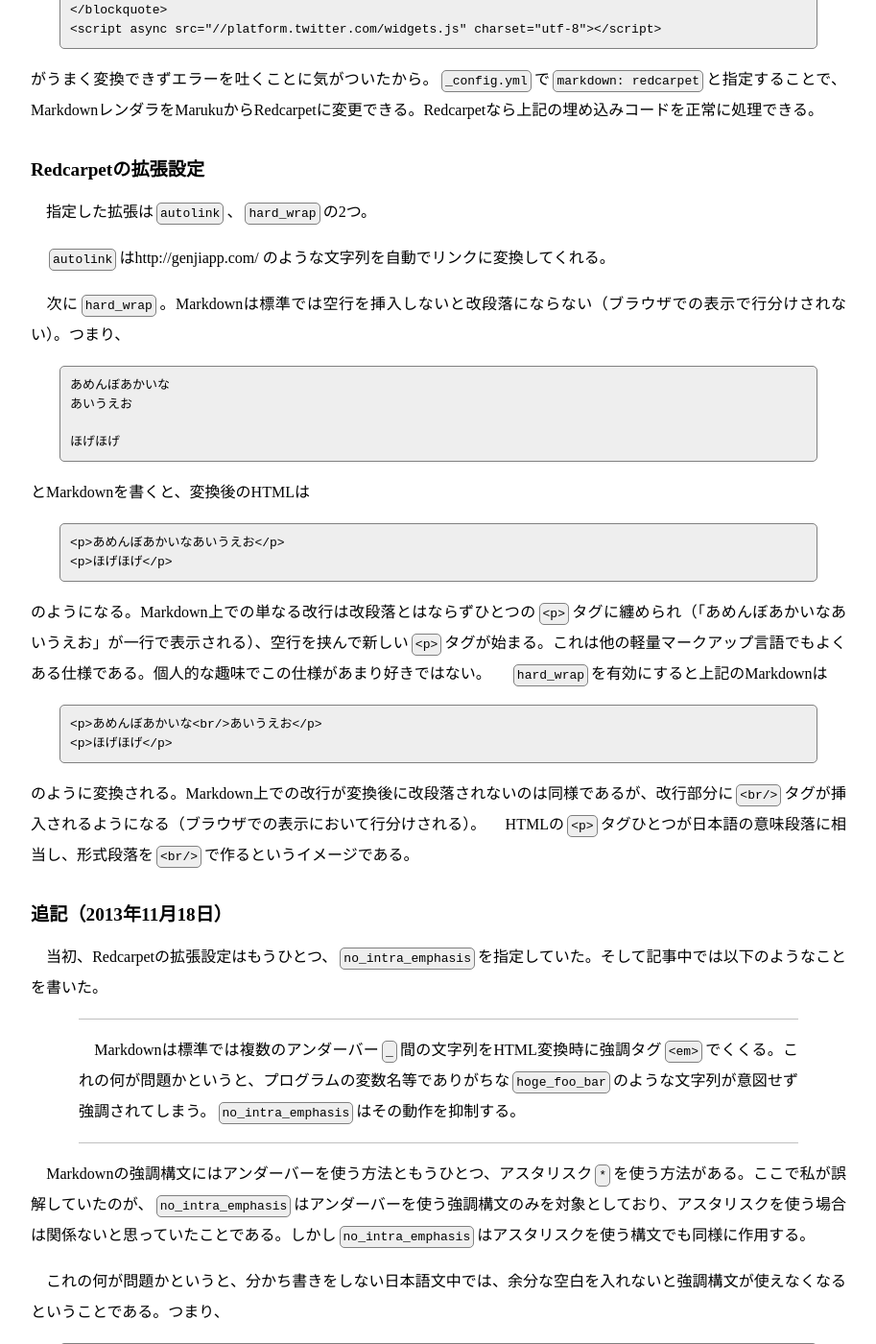
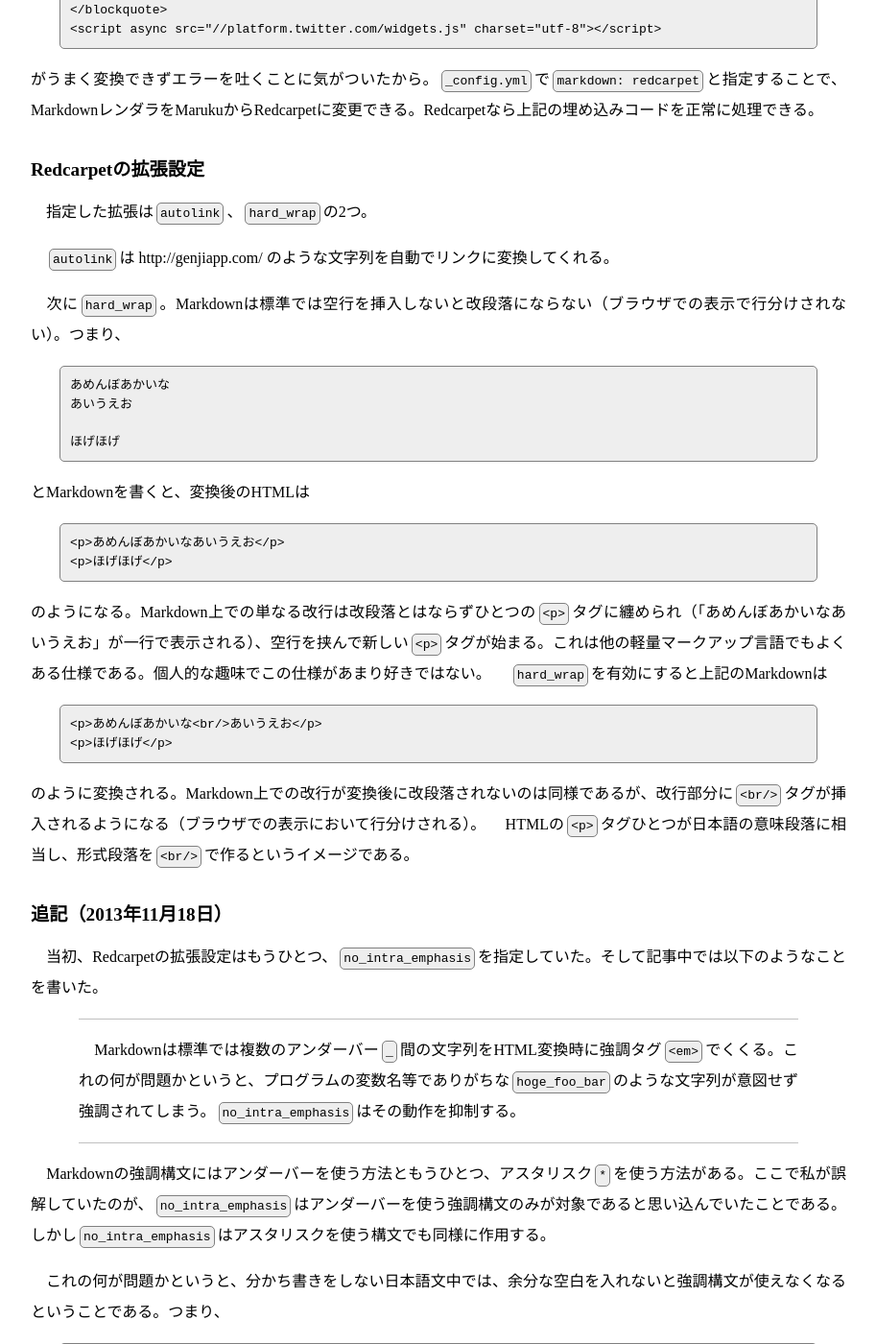
Before and after one commit to GenjiApp/genjiapp.github.io, a Jekyll site: the page built from _posts/2013-11-13-jekyll-config-for-markdown.md, in a window 1280 px wide and 1400 px high, scrolled down 638 px. Shown: the whole window at 96% size, without its empty margins (183-1096 px from the left). Built offline with Jekyll 4.4.1, drawn with Linux system fonts in a browser that asks for light colours; Markdown is read by kramdown in place of the engine named in the settings; some of the changed text lies outside the part shown.

Commit message:
edit post 'JeyllのMarkdown設定'

```diff
--- a/_posts/2013-11-13-jekyll-config-for-markdown.md
+++ b/_posts/2013-11-13-jekyll-config-for-markdown.md
@@ -29,7 +29,7 @@ redcarpet:
 
 　指定した拡張は`autolink`、`hard_wrap`の2つ。
 
-　`autolink`はhttp://genjiapp.com/ のような文字列を自動でリンクに変換してくれる。
+　`autolink`は http://genjiapp.com/ のような文字列を自動でリンクに変換してくれる。
 
 　次に`hard_wrap`。Markdownは標準では空行を挿入しないと改段落にならない（ブラウザでの表示で行分けされない）。つまり、
 
@@ -64,7 +64,7 @@ redcarpet:
 
 > 　Markdownは標準では複数のアンダーバー`_`間の文字列をHTML変換時に強調タグ`<em>`でくくる。これの何が問題かというと、プログラムの変数名等でありがちな`hoge_foo_bar`のような文字列が意図せず強調されてしまう。`no_intra_emphasis`はその動作を抑制する。
 
-　Markdownの強調構文にはアンダーバーを使う方法ともうひとつ、アスタリスク`*`を使う方法がある。ここで私が誤解していたのが、`no_intra_emphasis`はアンダーバーを使う強調構文のみを対象としており、アスタリスクを使う場合は関係ないと思っていたことである。しかし`no_intra_emphasis`はアスタリスクを使う構文でも同様に作用する。
+　Markdownの強調構文にはアンダーバーを使う方法ともうひとつ、アスタリスク`*`を使う方法がある。ここで私が誤解していたのが、`no_intra_emphasis`はアンダーバーを使う強調構文のみが対象であると思い込んでいたことである。しかし`no_intra_emphasis`はアスタリスクを使う構文でも同様に作用する。
 
 　これの何が問題かというと、分かち書きをしない日本語文中では、余分な空白を入れないと強調構文が使えなくなるということである。つまり、
 
```
Also changed, not shown: other parts of _posts/2013-11-13-jekyll-config-for-markdown.md (+1 -1 lines).
